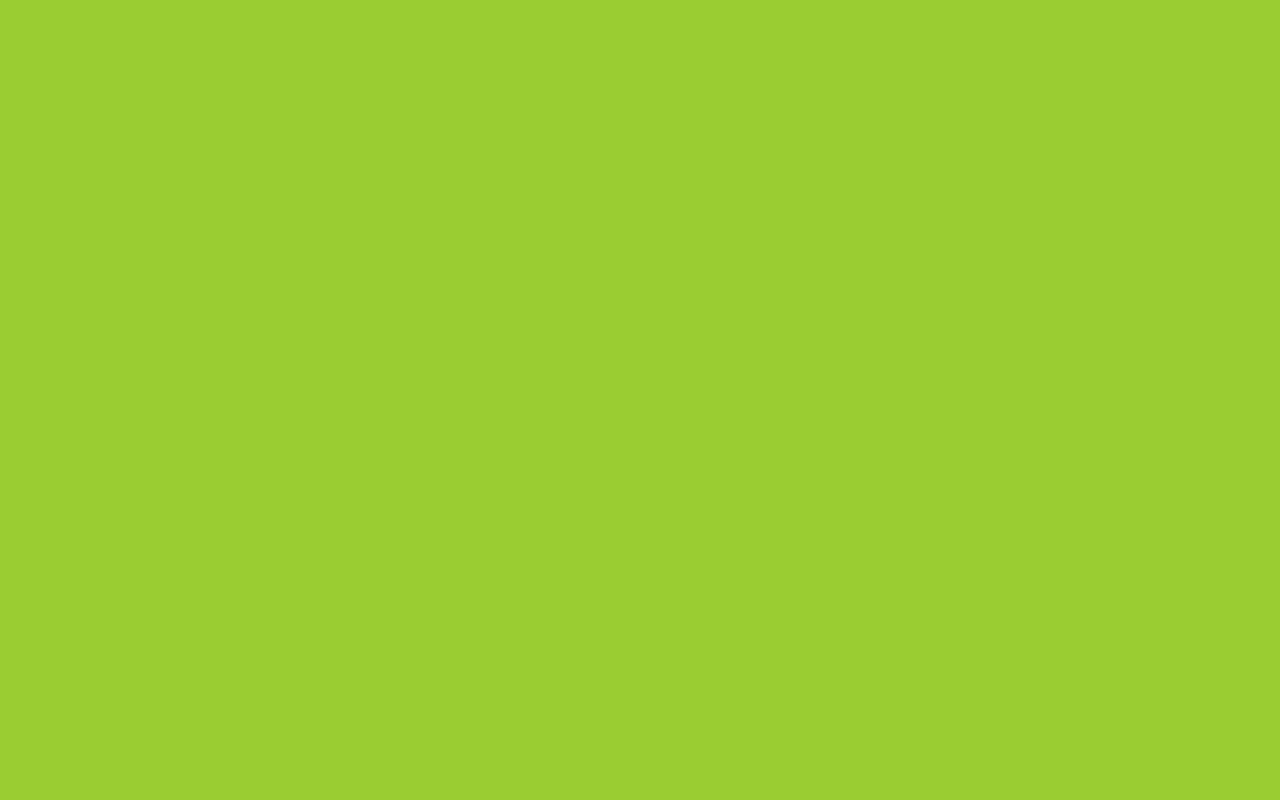
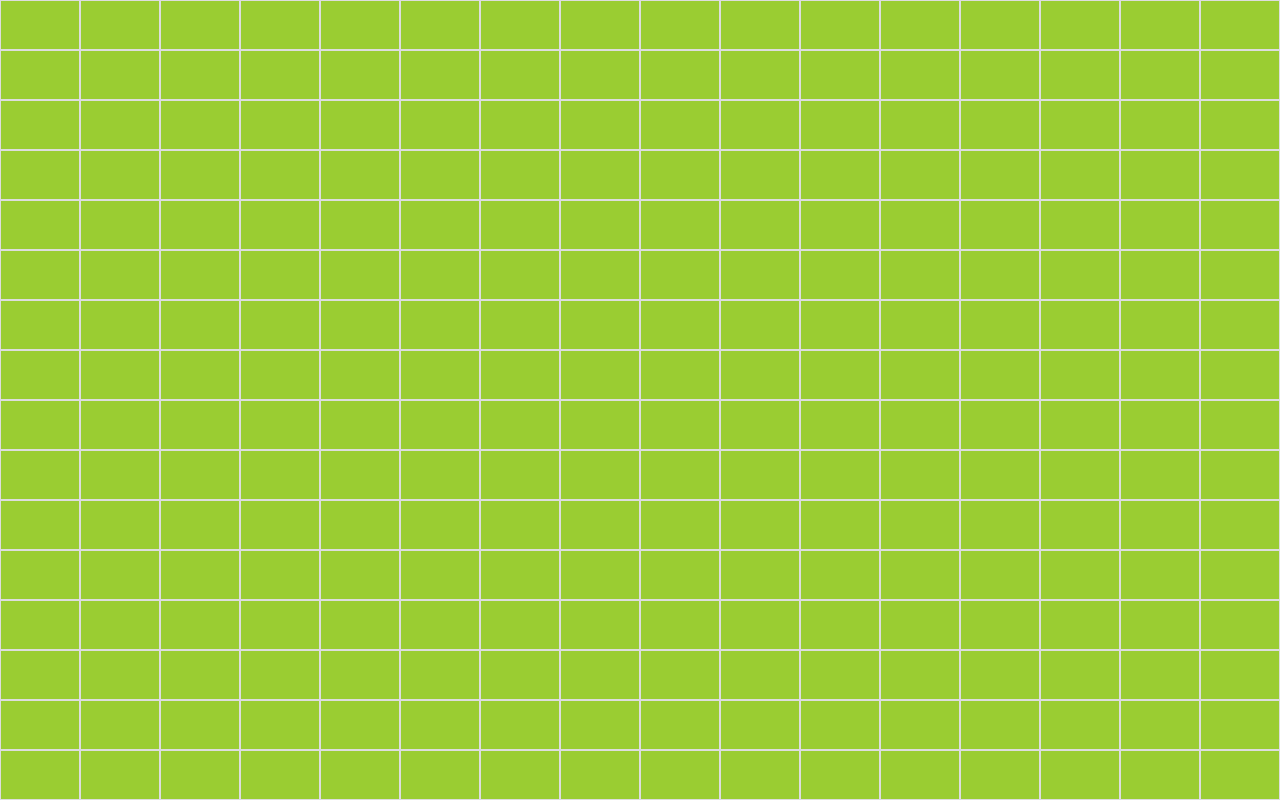
Before and after one commit to kji00/odin-etch-a-sketch, a plain HTML site: page index.html in a window 1280 px wide. Drawn offline with Linux system fonts and the light colour scheme.

Commit message:
created cells in grid via JS

```diff
--- a/assets/css/style.css
+++ b/assets/css/style.css
@@ -5,7 +5,15 @@
 }
 
 #container {
-    height: 100dvh;
-    width: 100vw;
-    background-color: #9acd32;
+  display: flex;
+  flex-wrap: wrap;
+  height: 100dvh;
+  width: 100vw;
+  background-color: #9acd32;
 }
+
+.cell-block {
+  width: calc(100% / 16);
+  height: calc(100% / 16);
+  border: 1px solid #ddd;
+}
--- a/assets/script/script.js
+++ b/assets/script/script.js
@@ -0,0 +1,8 @@
+const container = document.getElementById('container');
+
+for(let i = 0; i < 256; i++){
+    const cell = document.createElement('div');
+    cell.classList.add('cell-block');
+
+    container.appendChild(cell)
+}
```
Also changed, not shown: index.html (+2 -1 lines).
